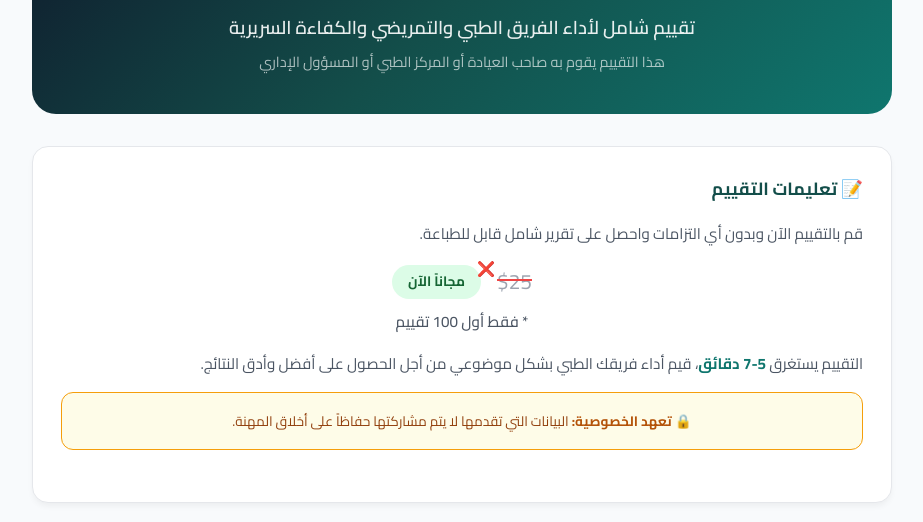
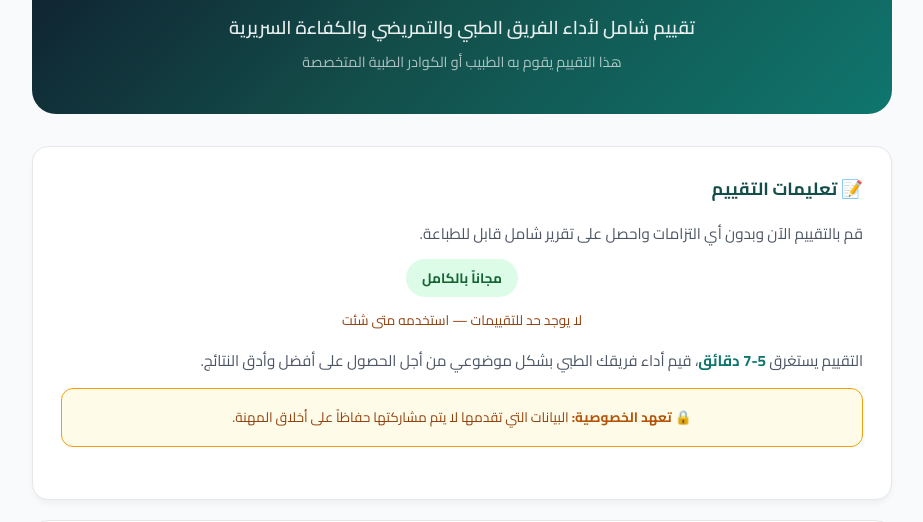
Before and after one commit to core-system-md/clinic-evaluator, a website: page medical-team-assessment.html in a window 1280 px wide. Shown: the part 199-721 px from the top of the page, without its empty margins (178-1101 px from the left). Drawn offline with Linux system fonts and the light colour scheme; no server answers.

Commit message:
Update medical-team-assessment.html

```diff
--- a/medical-team-assessment.html
+++ b/medical-team-assessment.html
@@ -472,17 +472,16 @@
     <h1>تقييم الفريق الطبي</h1>
     <div class="en-title">Medical Team Assessment</div>
     <div class="subtitle">تقييم شامل لأداء الفريق الطبي والتمريضي والكفاءة السريرية</div>
-    <div class="audience">هذا التقييم يقوم به صاحب العيادة أو المركز الطبي أو المسؤول الإداري</div>
+    <div class="audience">هذا التقييم يقوم به الطبيب أو الكوادر الطبية المتخصصة</div>
   </div>
 
   <div class="info-card">
     <h3>📝 تعليمات التقييم</h3>
     <p>قم بالتقييم الآن وبدون أي التزامات واحصل على تقرير شامل قابل للطباعة.</p>
-    <div class="price-row">
-      <span class="old-price">$25</span>
-      <span class="free-badge">مجاناً الآن</span>
+    <div style="text-align: center; margin: 16px 0;">
+      <span class="free-badge">مجاناً بالكامل</span>
     </div>
-    <p class="free-note">* فقط أول 100 تقييم</p>
+    <p style="text-align: center; color: #92400e; font-size: 0.85rem; margin-bottom: 12px;">لا يوجد حد للتقييمات — استخدمه متى شئت</p>
     <p>التقييم يستغرق <span class="highlight">5-7 دقائق</span>، قيم أداء فريقك الطبي بشكل موضوعي من أجل الحصول على أفضل وأدق النتائج.</p>
     <div class="privacy-box">
       <p><strong>🔒 تعهد الخصوصية:</strong> البيانات التي تقدمها لا يتم مشاركتها حفاظاً على أخلاق المهنة.</p>
```
